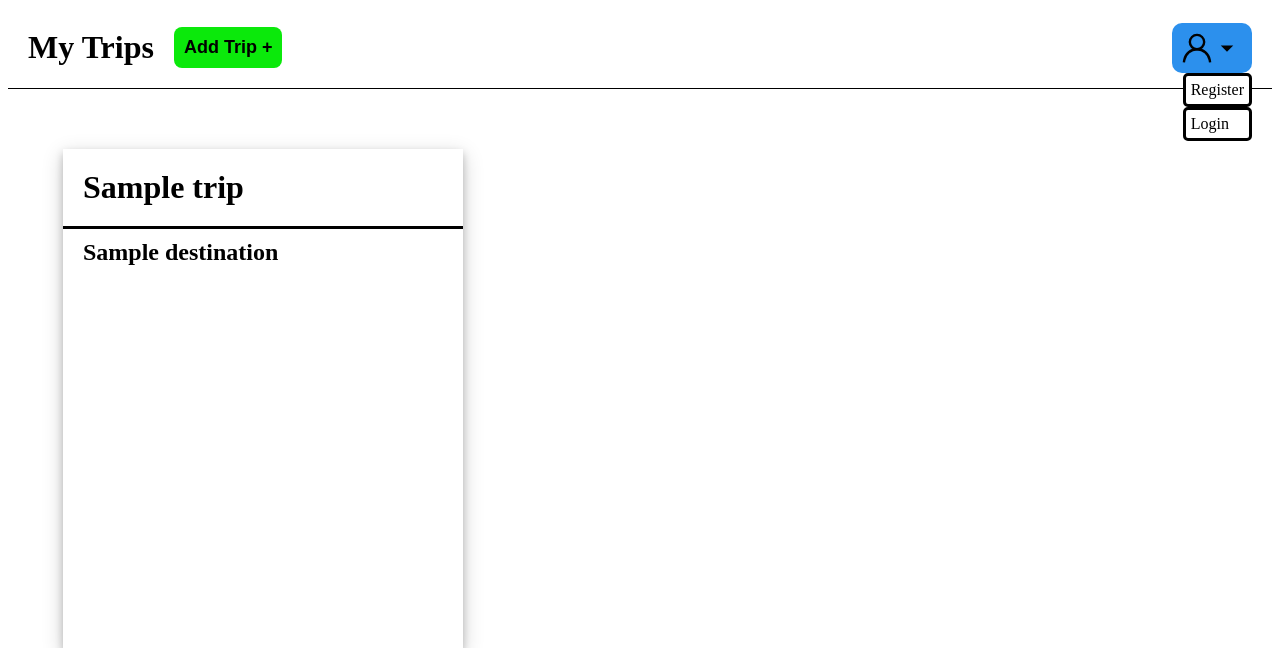
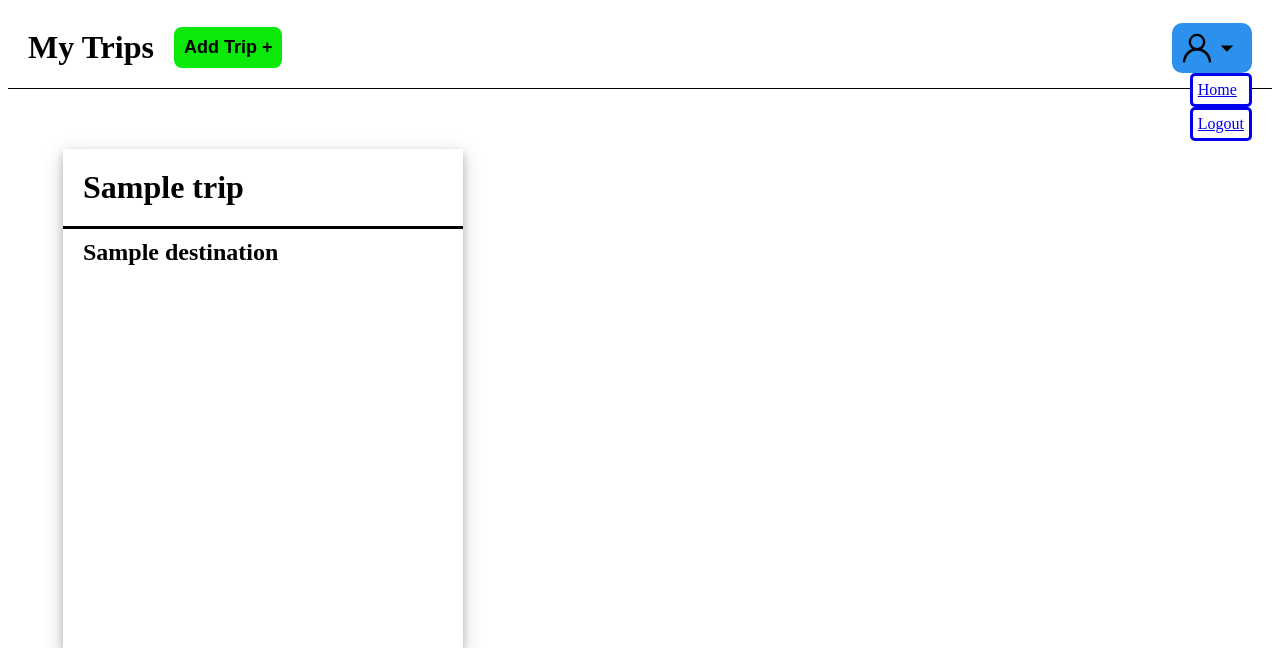
Before and after one commit to AragornWrath/CSE-Team-Freaky-V2, a Django app: page /trips/ in a window 1280 px wide, after a click that opens the changed part. Shown: the top 648 px of the page. Run offline with Django 5.2, Linux system fonts and the light colour scheme; tables that the repository leaves empty hold one stand-in row (values such as "Sample post"); a database or web service that is not in the repository returns one stand-in record (values such as "Sample title"); parts of the project's set-up code (start-up, migrations or seed data) failed here and were passed over.

Commit message:
Added home button/logout button to account dropdown on trip screen.

```diff
--- a/Group_chat/home/templates/trips.html
+++ b/Group_chat/home/templates/trips.html
@@ -21,8 +21,8 @@
             </button>
         </div>
         <div id="dropdown" class="dropdown-hidden">
-            <a>Register</a>
-            <a>Login</a>
+            <a href="/">Home</a>
+            <a href="/logout/">Logout</a>
         </div>
         <div id="tripsTable" class="trips-table">
             {% for trip in trips %}
```
